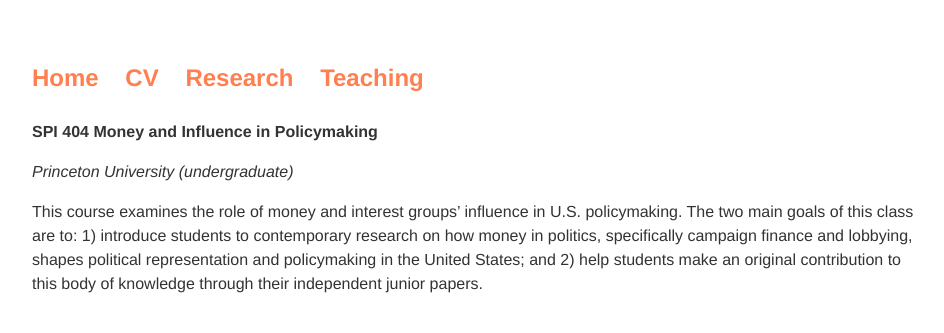
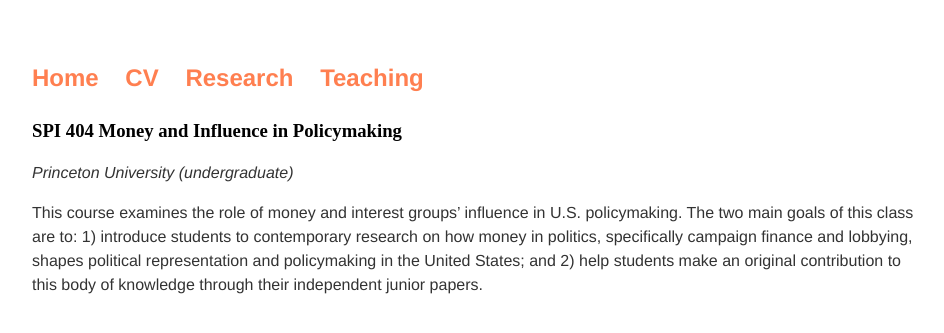
Before and after one commit to zhaoliresearch/zhaoliresearch.github.io, a Jekyll site: the page built from teaching/index.html, in a window 1280 px wide. Shown: the top 333 px of the page, without its empty margins (160-1104 px from the left). Built offline with Jekyll 4.4.1, drawn with Linux system fonts in a browser that asks for light colours.

```diff
--- a/teaching/index.html
+++ b/teaching/index.html
@@ -3,7 +3,7 @@ layout: default
 title: Zhao Li, Ph.D.
 ---
 <div class="blurb">
-  <p><b>SPI 404 Money and Influence in Policymaking</b></p>
+  <h3>SPI 404 Money and Influence in Policymaking</h3>
   <p><i>Princeton University (undergraduate)</i></p>
   <p>This course examines the role of money and interest groups’ influence in U.S. policymaking. The two main goals of this class are to: 1) introduce students to contemporary research on how money in politics, specifically campaign
 finance and lobbying, shapes political representation and policymaking in the United States; and 2) help students make an original contribution to this body of knowledge through their independent junior papers.</p>
```
